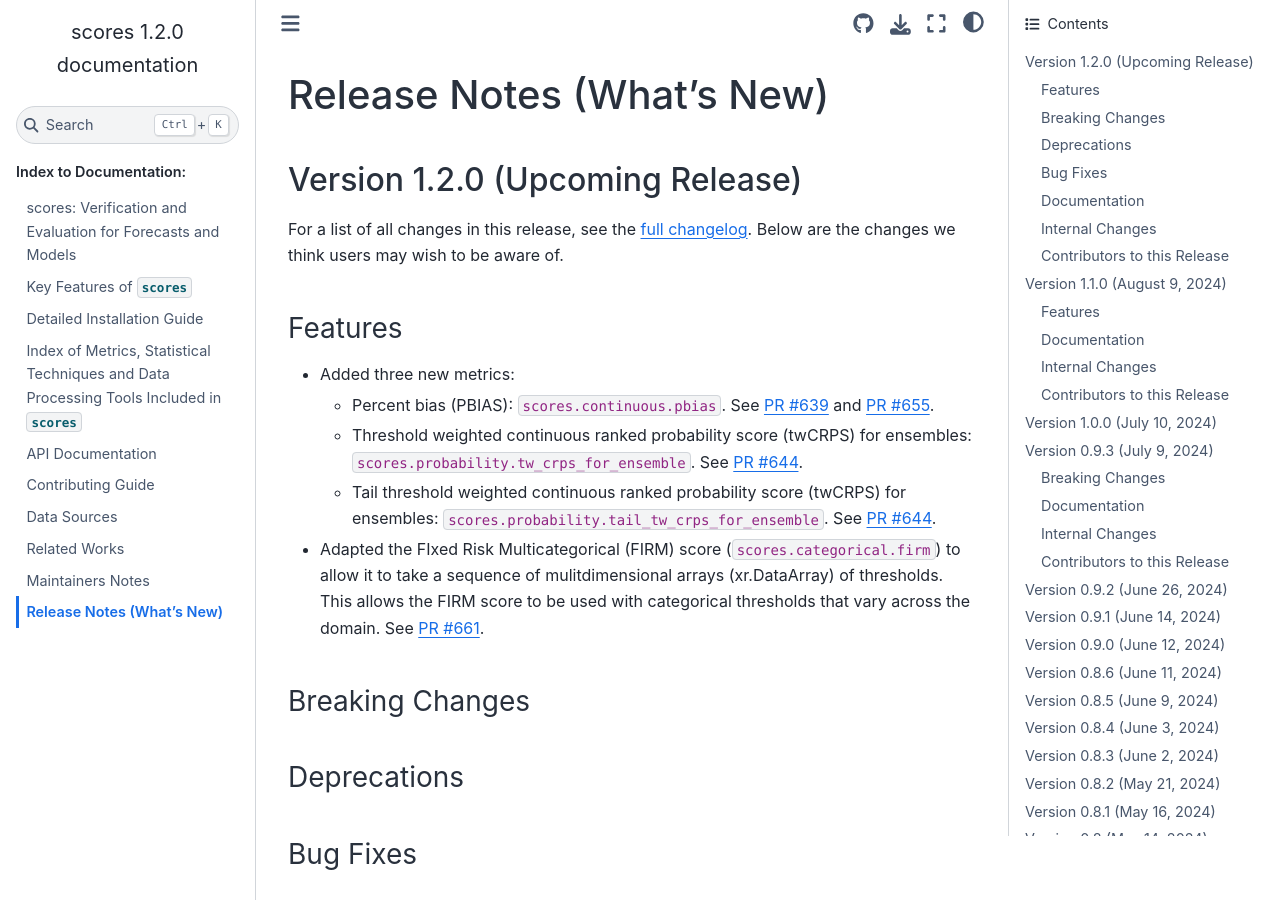
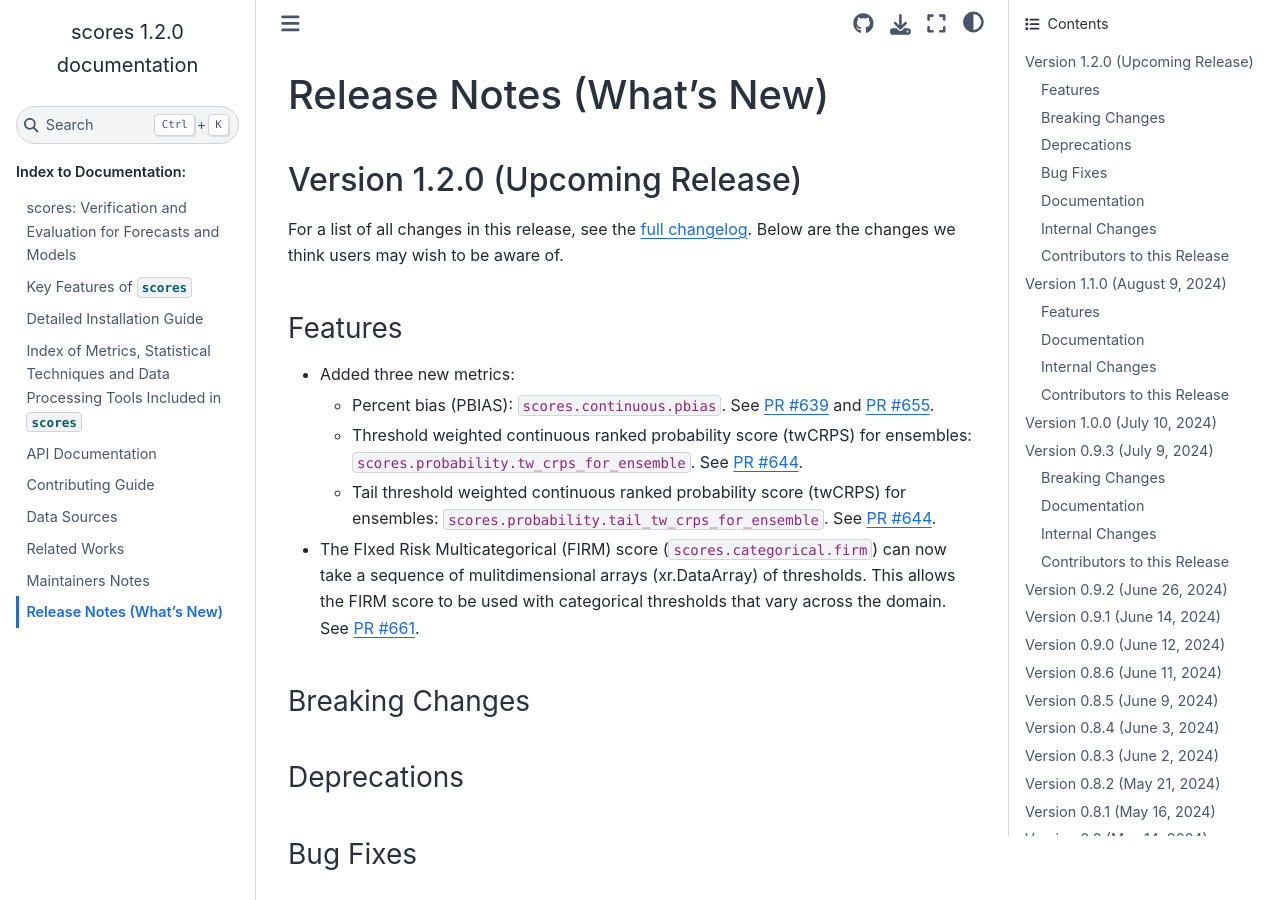
Before and after one commit to nci/scores, a Sphinx documentation site: the page built from docs/release_notes.md, in a window 1280 px wide and 900 px high. Built offline with Sphinx 7.4.7 and the Sphinx Book theme 1.1.4, drawn with Linux system fonts in a browser that asks for light colours; pages that are not in the unit, such as notebooks, are missing from menus.

Commit message:
Improve clarity of one dot point
Signed-off-by: Stephanie Chong <168800785+Steph-Chong@users.noreply.github.com>

```diff
--- a/docs/release_notes.md
+++ b/docs/release_notes.md
@@ -10,7 +10,7 @@ For a list of all changes in this release, see the [full changelog](https://gith
 	- Percent bias (PBIAS): `scores.continuous.pbias`. See [PR #639](https://github.com/nci/scores/pull/639) and [PR #655](https://github.com/nci/scores/pull/655).
 	- Threshold weighted continuous ranked probability score (twCRPS) for ensembles: `scores.probability.tw_crps_for_ensemble`. See [PR #644](https://github.com/nci/scores/pull/644).
 	- Tail threshold weighted continuous ranked probability score (twCRPS) for ensembles: `scores.probability.tail_tw_crps_for_ensemble`. See [PR #644](https://github.com/nci/scores/pull/644).
-- Adapted the FIxed Risk Multicategorical (FIRM) score (`scores.categorical.firm`) to allow it to take a sequence of mulitdimensional arrays (xr.DataArray) of thresholds. This allows the FIRM score to be used with categorical thresholds that vary across the domain. See [PR #661](https://github.com/nci/scores/pull/661).
+- The FIxed Risk Multicategorical (FIRM) score (`scores.categorical.firm`) can now take a sequence of mulitdimensional arrays (xr.DataArray) of thresholds. This allows the FIRM score to be used with categorical thresholds that vary across the domain. See [PR #661](https://github.com/nci/scores/pull/661).
 
 ### Breaking Changes
 
```
